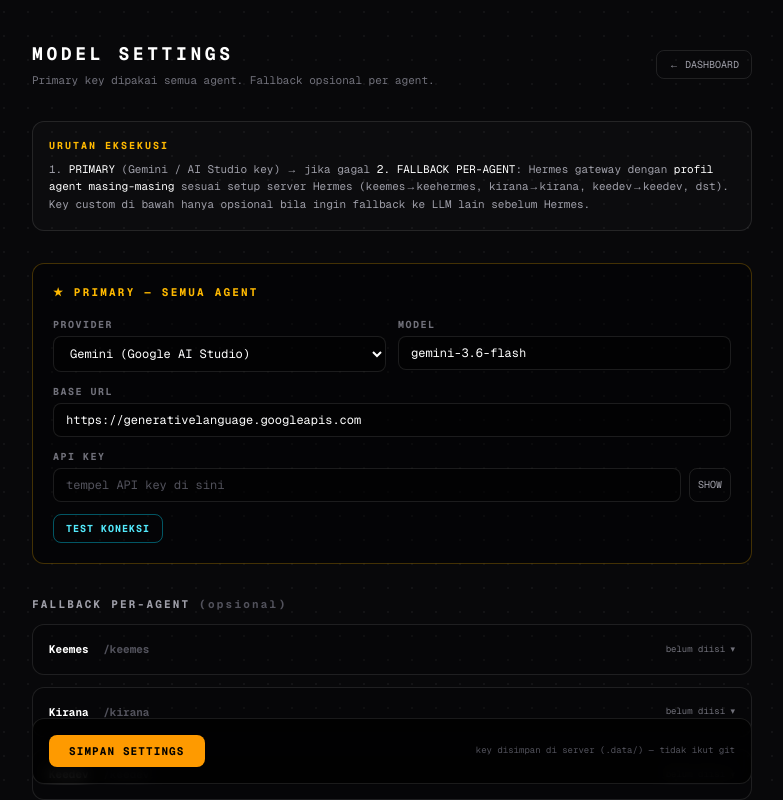
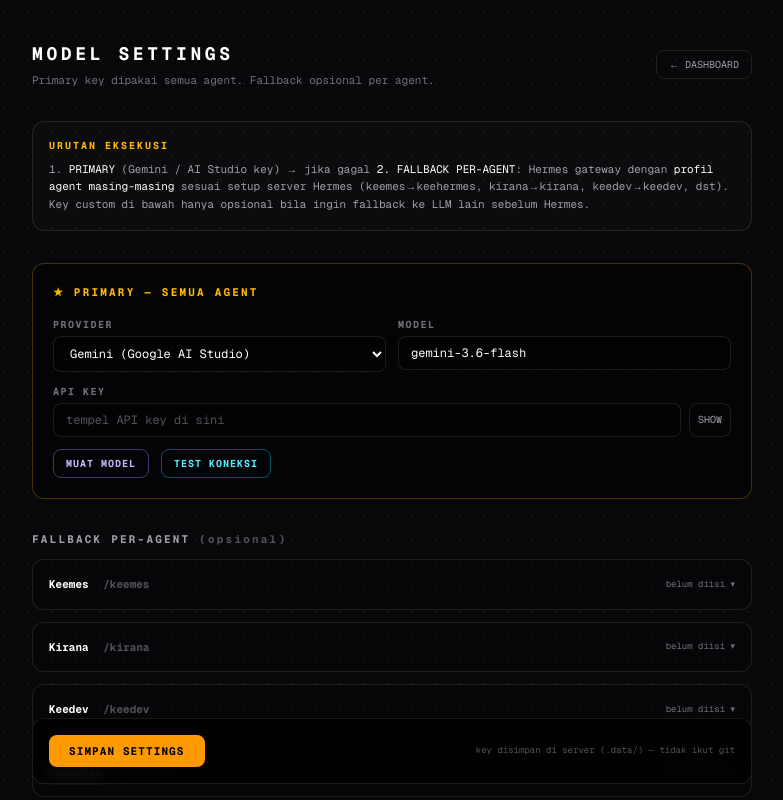
Before and after one commit to yogaarisp/AgentAI, a Next.js app: page /settings in a window 1280 px wide. Shown: the top 800 px of the page, without its empty margins (248-1031 px from the left). Built offline with nearby package versions, Linux system fonts and the light colour scheme.

Commit message:
Settings: Nine Router provider, auto-fetch model list from provider API, hide base URL for Gemini, fix masked key placeholder

```diff
--- /dev/null
+++ b/src/app/api/settings/models/route.ts
@@ -0,0 +1,93 @@
+import { NextRequest, NextResponse } from "next/server";
+import { loadModelSettings, mergeIncoming } from "@/lib/model-settings";
+
+export const dynamic = "force-dynamic";
+
+/**
+ * POST { slot: "primary" | agentId, provider, baseUrl, apiKey? }
+ * Mengambil daftar model dari provider:
+ * - gemini           → GET {baseUrl}/v1beta/models
+ * - openai-compatible → GET {baseUrl}/models (Bearer) — termasuk Nine Router
+ * apiKey kosong → pakai key tersimpan untuk slot tersebut.
+ */
+export async function POST(req: NextRequest) {
+  try {
+    const body = await req.json();
+    const slot = String(body.slot || "primary");
+    const current = loadModelSettings();
+
+    let apiKey: string;
+    let baseUrl: string;
+    let isGemini: boolean;
+
+    if (slot === "primary" && !body.apiKey) {
+      apiKey = current.primary.apiKey;
+      baseUrl = String(body.baseUrl || current.primary.baseUrl);
+      isGemini = body.provider !== "openai-compatible";
+    } else if (slot === "primary") {
+      apiKey = String(body.apiKey);
+      baseUrl = String(body.baseUrl || current.primary.baseUrl);
+      isGemini = body.provider !== "openai-compatible";
+    } else {
+      const merged = mergeIncoming(current, { perAgent: { [slot]: body } });
+      const entry = merged.perAgent[slot];
+      if (!entry?.apiKey) {
+        return NextResponse.json(
+          { success: false, error: "API key belum diisi untuk slot ini" },
+          { status: 200 }
+        );
+      }
+      apiKey = entry.apiKey;
+      baseUrl = String(body.baseUrl || entry.baseUrl);
+      isGemini = body.provider !== "openai-compatible";
+    }
+
+    if (!baseUrl) {
+      return NextResponse.json({ success: false, error: "Base URL belum diisi" }, { status: 200 });
+    }
+    const base = baseUrl.replace(/\/+$/, "");
+
+    let models: string[] = [];
+    if (isGemini) {
+      const res = await fetch(`${base}/v1beta/models?pageSize=200`, {
+        headers: { "x-goog-api-key": apiKey },
+        cache: "no-store",
+      });
+      const data = await res.json().catch(() => null);
+      if (!res.ok) {
+        return NextResponse.json(
+          { success: false, error: data?.error?.message || `HTTP ${res.status}` },
+          { status: 200 }
+        );
+      }
+      models = (data?.models ?? [])
+        .filter((m: { supportedGenerationMethods?: string[] }) =>
+          !m.supportedGenerationMethods || m.supportedGenerationMethods.includes("generateContent")
+        )
+        .map((m: { name: string }) => m.name.replace(/^models\//, ""))
+        .filter((n: string) => n.startsWith("gemini"))
+        .sort();
+    } else {
+      const res = await fetch(`${base}/models`, {
+        headers: { Authorization: `Bearer ${apiKey}` },
+        cache: "no-store",
+      });
+      const data = await res.json().catch(() => null);
+      if (!res.ok) {
+        return NextResponse.json(
+          { success: false, error: data?.error?.message || `HTTP ${res.status}` },
+          { status: 200 }
+        );
+      }
+      models = (data?.data ?? [])
+        .map((m: { id?: string; name?: string }) => String(m.id ?? m.name ?? ""))
+        .filter(Boolean)
+        .sort();
+    }
+
+    return NextResponse.json({ success: true, models });
+  } catch (err: unknown) {
+    const msg = err instanceof Error ? err.message : "Gagal memuat daftar model";
+    return NextResponse.json({ success: false, error: msg }, { status: 200 });
+  }
+}
--- a/src/app/settings/page.tsx
+++ b/src/app/settings/page.tsx
@@ -4,7 +4,7 @@ import { useEffect, useState } from "react";
 import Link from "next/link";
 import { agents } from "@/lib/agents";
 
-type ProviderKind = "gemini" | "openai-compatible";
+type ProviderKind = "gemini" | "openai-compatible" | "nine-router";
 
 interface EntryForm {
   provider: ProviderKind;
@@ -17,11 +17,29 @@ interface EntryForm {
 
 const GEMINI_BASE = "https://generativelanguage.googleapis.com";
 const GEMINI_MODEL = "gemini-3.6-flash";
+const NINE_ROUTER_BASE = "https://api.9router.com/v1";
+
+const PROVIDER_LABELS: Record<ProviderKind, string> = {
+  gemini: "Gemini (Google AI Studio)",
+  "openai-compatible": "OpenAI-compatible",
+  "nine-router": "Nine Router",
+};
+
+/** nine-router dieksekusi jalur OpenAI-compatible (Bearer + /models). */
+function wireProtocol(p: ProviderKind): "gemini" | "openai-compatible" {
+  return p === "gemini" ? "gemini" : "openai-compatible";
+}
+
+function defaultBase(p: ProviderKind): string {
+  if (p === "gemini") return GEMINI_BASE;
+  if (p === "nine-router") return NINE_ROUTER_BASE;
+  return "https://api.openai.com/v1";
+}
 
 function emptyEntry(provider: ProviderKind = "gemini"): EntryForm {
   return {
     provider,
-    baseUrl: provider === "gemini" ? GEMINI_BASE : "https://api.openai.com/v1",
+    baseUrl: defaultBase(provider),
     apiKey: "",
     model: provider === "gemini" ? GEMINI_MODEL : "",
   };
@@ -35,17 +53,21 @@ export default function SettingsPage() {
   const [testing, setTesting] = useState<string | null>(null);
   const [testMsg, setTestMsg] = useState<Record<string, { ok: boolean; text: string }>>({});
   const [showKey, setShowKey] = useState<Record<string, boolean>>({});
+  const [modelLists, setModelLists] = useState<Record<string, string[]>>({});
+  const [loadingModels, setLoadingModels] = useState<string | null>(null);
+  const [modelMsg, setModelMsg] = useState<Record<string, string>>({});
+
+  const fromServer = (e: EntryForm): EntryForm => ({ ...e, maskedKey: e.apiKey, apiKey: "" });
 
   useEffect(() => {
     fetch("/api/settings", { cache: "no-store" })
       .then((r) => r.json())
       .then((d) => {
         if (d.success) {
-          const p = d.settings.primary;
-          setPrimary({ ...p, apiKey: "" });
+          setPrimary(fromServer(d.settings.primary));
           const pa: Record<string, EntryForm> = {};
           for (const [id, e] of Object.entries(d.settings.perAgent ?? {}) as [string, EntryForm][]) {
-            pa[id] = { ...e, apiKey: "" };
+            pa[id] = fromServer(e);
           }
           setPerAgent(pa);
         }
@@ -54,15 +76,20 @@ export default function SettingsPage() {
   }, []);
 
   const keyPlaceholder = (e: EntryForm) =>
-    e.hasKey ? `tersimpan: ${e.maskedKey} — kosongkan jika tidak diubah` : "tempel API key di sini";
+    e.hasKey ? `tersimpan: ${e.maskedKey ?? "••••"} — kosongkan jika tidak diubah` : "tempel API key di sini";
 
   const save = async () => {
     setSaving(true);
     setSaveMsg(null);
     try {
-      const payload: { primary: EntryForm; perAgent: Record<string, EntryForm> } = { primary, perAgent: {} };
+      // nine-router dieksekusi lewat jalur OpenAI-compatible di server.
+      const mapEntry = (e: EntryForm): EntryForm => ({ ...e, provider: wireProtocol(e.provider) });
+      const payload: { primary: EntryForm; perAgent: Record<string, EntryForm> } = {
+        primary: mapEntry(primary),
+        perAgent: {},
+      };
       for (const [id, e] of Object.entries(perAgent)) {
-        if (e.apiKey || e.hasKey) payload.perAgent[id] = e;
+        if (e.apiKey || e.hasKey) payload.perAgent[id] = mapEntry(e);
       }
       const res = await fetch("/api/settings", {
         method: "POST",
@@ -72,11 +99,10 @@ export default function SettingsPage() {
       const d = await res.json();
       if (d.success) {
         setSaveMsg({ ok: true, text: "Settings tersimpan." });
-        const p = d.settings.primary;
-        setPrimary({ ...p, apiKey: "" });
+        setPrimary(fromServer(d.settings.primary));
         const pa: Record<string, EntryForm> = {};
         for (const [id, e] of Object.entries(d.settings.perAgent ?? {}) as [string, EntryForm][]) {
-          pa[id] = { ...e, apiKey: "" };
+          pa[id] = fromServer(e);
         }
         setPerAgent(pa);
       } else {
@@ -96,7 +122,7 @@ export default function SettingsPage() {
       const res = await fetch("/api/settings/test", {
         method: "POST",
         headers: { "Content-Type": "application/json" },
-        body: JSON.stringify({ slot, ...entry }),
+        body: JSON.stringify({ slot, ...entry, provider: wireProtocol(entry.provider) }),
       });
       const d = await res.json();
       setTestMsg((m) => ({
@@ -115,6 +141,51 @@ export default function SettingsPage() {
     }
   };
 
+  /** Muat daftar model dari provider — URL + key dikirim ke server (bebas CORS). */
+  const loadModels = async (slot: string, entry: EntryForm) => {
+    setLoadingModels(slot);
+    setModelMsg((m) => ({ ...m, [slot]: "" }));
+    try {
+      const res = await fetch("/api/settings/models", {
+        method: "POST",
+        headers: { "Content-Type": "application/json" },
+        body: JSON.stringify({
+          slot,
+          provider: wireProtocol(entry.provider),
+          baseUrl: entry.baseUrl || defaultBase(entry.provider),
+          apiKey: entry.apiKey,
+        }),
+      });
+      const d = await res.json();
+      if (d.success && Array.isArray(d.models) && d.models.length) {
+        setModelLists((m) => ({ ...m, [slot]: d.models }));
+        // Auto-pilih model default kalau slot belum punya model.
+        if (!entry.model) {
+          const preferred =
+            d.models.find((n: string) => n.includes("3.6-flash")) ??
+            d.models.find((n: string) => n.includes("flash")) ??
+            d.models[0];
+          applyModel(slot, entry, preferred);
+        }
+      } else {
+        setModelLists((m) => ({ ...m, [slot]: [] }));
+        setModelMsg((m) => ({ ...m, [slot]: d.error || "Tidak ada model ditemukan" }));
+      }
+    } catch (err: unknown) {
+      setModelMsg((m) => ({ ...m, [slot]: err instanceof Error ? err.message : "gagal memuat model" }));
+    } finally {
+      setLoadingModels(null);
+    }
+  };
+
+  const applyModel = (slot: string, entry: EntryForm, model: string) => {
+    if (slot === "primary") {
+      setPrimary((p) => ({ ...p, model }));
+    } else {
+      setPerAgent((m) => ({ ...m, [slot]: { ...entry, model } }));
+    }
+  };
+
   const updatePrimary = (patch: Partial<EntryForm>) => setPrimary((p) => ({ ...p, ...patch }));
   const updateAgent = (id: string, patch: Partial<EntryForm>) =>
     setPerAgent((m) => ({ ...m, [id]: { ...(m[id] ?? emptyEntry()), ...patch } }));
@@ -123,39 +194,68 @@ export default function SettingsPage() {
     "w-full rounded-lg border border-white/10 bg-black/40 px-3 py-2 text-xs font-mono text-white placeholder-zinc-600 focus:border-amber-400/50 focus:outline-none";
   const labelCls = "mb-1 block text-[10px] font-mono font-bold tracking-[0.15em] text-zinc-500 uppercase";
 
-  const providerFields = (slot: string, entry: EntryForm, onChange: (p: Partial<EntryForm>) => void) => (
+  const providerFields = (slot: string, entry: EntryForm, onChange: (p: Partial<EntryForm>) => void) => {
+    const isGemini = entry.provider === "gemini";
+    const models = modelLists[slot];
+    return (
       <div className="space-y-3">
         <div className="grid gap-3 sm:grid-cols-2">
           <div>
             <label className={labelCls}>Provider</label>
             <select
               value={entry.provider}
-            onChange={(e) => onChange({ provider: e.target.value as ProviderKind })}
+              onChange={(e) => {
+                const p = e.target.value as ProviderKind;
+                onChange({ provider: p, baseUrl: defaultBase(p), model: p === "gemini" ? GEMINI_MODEL : "" });
+                setModelLists((m) => ({ ...m, [slot]: [] }));
+              }}
               className={inputCls}
             >
-            <option value="gemini">Gemini (Google AI Studio)</option>
-            <option value="openai-compatible">OpenAI-compatible</option>
+              {(Object.keys(PROVIDER_LABELS) as ProviderKind[]).map((p) => (
+                <option key={p} value={p}>
+                  {PROVIDER_LABELS[p]}
+                </option>
+              ))}
             </select>
           </div>
           <div>
             <label className={labelCls}>Model</label>
+            {models && models.length ? (
+              <select
+                value={entry.model}
+                onChange={(e) => onChange({ model: e.target.value })}
+                className={inputCls}
+              >
+                {!entry.model && <option value="">— pilih model —</option>}
+                {models.map((n) => (
+                  <option key={n} value={n}>
+                    {n}
+                  </option>
+                ))}
+              </select>
+            ) : (
               <input
                 value={entry.model}
                 onChange={(e) => onChange({ model: e.target.value })}
-            placeholder={entry.provider === "gemini" ? GEMINI_MODEL : "misal: gpt-4o-mini"}
+                placeholder={isGemini ? GEMINI_MODEL : "isi key lalu klik MUAT MODEL"}
                 className={inputCls}
               />
+            )}
           </div>
         </div>
+
+        {!isGemini && (
           <div>
             <label className={labelCls}>Base URL</label>
             <input
               value={entry.baseUrl}
               onChange={(e) => onChange({ baseUrl: e.target.value })}
-          placeholder={entry.provider === "gemini" ? GEMINI_BASE : "https://api.openai.com/v1"}
+              placeholder={defaultBase(entry.provider)}
               className={inputCls}
             />
           </div>
+        )}
+
         <div>
           <label className={labelCls}>API Key</label>
           <div className="flex gap-2">
@@ -175,7 +275,15 @@ export default function SettingsPage() {
             </button>
           </div>
         </div>
-      <div className="flex items-center gap-3">
+
+        <div className="flex flex-wrap items-center gap-3">
+          <button
+            onClick={() => loadModels(slot, entry)}
+            disabled={loadingModels === slot}
+            className="rounded-lg border border-violet-400/40 px-3 py-1.5 text-[10px] font-mono font-bold tracking-widest text-violet-300 hover:bg-violet-400/10 disabled:opacity-40"
+          >
+            {loadingModels === slot ? "MEMUAT..." : "MUAT MODEL"}
+          </button>
           <button
             onClick={() => testSlot(slot, entry)}
             disabled={testing === slot}
@@ -183,6 +291,9 @@ export default function SettingsPage() {
           >
             {testing === slot ? "TESTING..." : "TEST KONEKSI"}
           </button>
+          {modelMsg[slot] && (
+            <span className="text-[10px] font-mono text-red-400">{modelMsg[slot]}</span>
+          )}
           {testMsg[slot] && (
             <span className={`text-[10px] font-mono ${testMsg[slot].ok ? "text-emerald-400" : "text-red-400"}`}>
               {testMsg[slot].text}
@@ -191,6 +302,7 @@ export default function SettingsPage() {
         </div>
       </div>
     );
+  };
 
   return (
     <div className="relative min-h-screen bg-[#08080a] text-zinc-100 selection:bg-amber-500/30">
```
Lines whose indentation alone changed are shown as unchanged.
